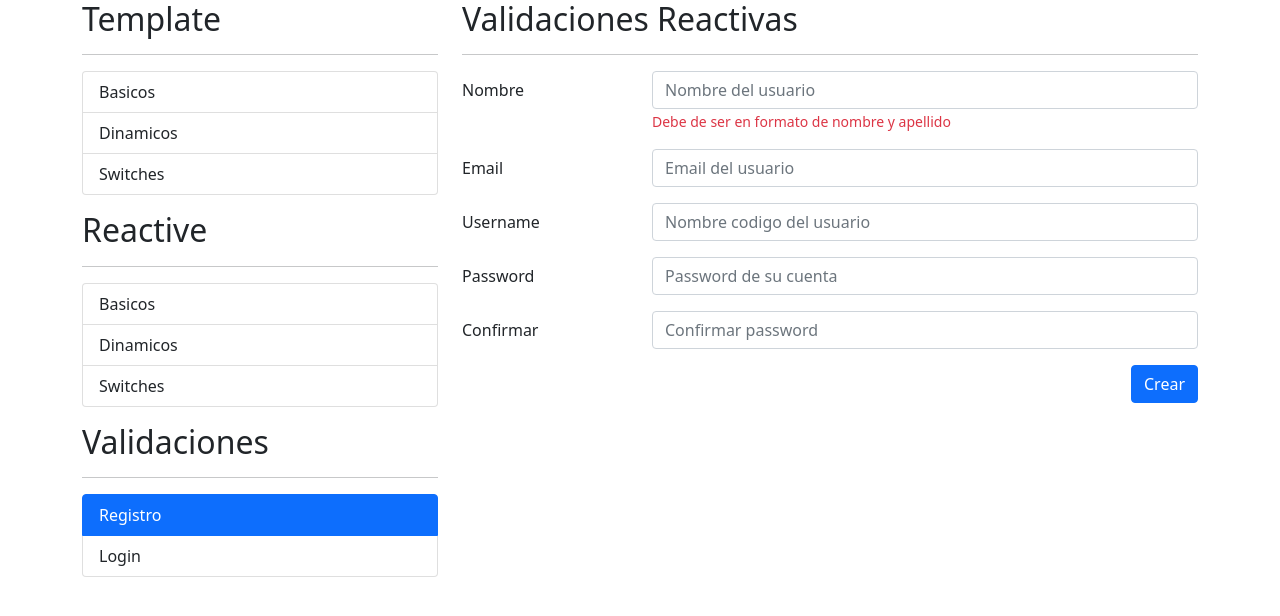
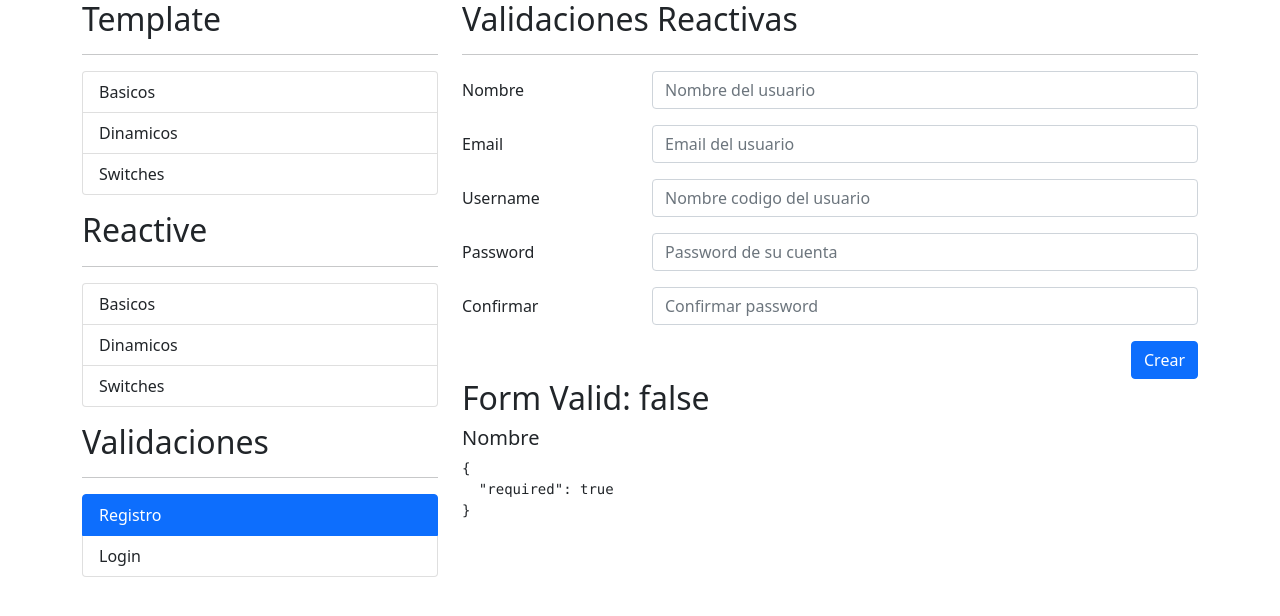
Before and after one commit to andemar-cursos/c.Angular_cero_experto_2021, an Angular app in the folder 06-formulariosApp/: page /auth/registro in a window 1280 px wide. Shown: the top 616 px of the page. Built offline with nearby package versions, Linux system fonts and the light colour scheme.

Commit message:
18-6 -> Regex
- Se uso una exprecion regular, para la validacion del campo nombre.

```diff
--- a/06-formulariosApp/src/app/auth/pages/registro/registro.component.html
+++ b/06-formulariosApp/src/app/auth/pages/registro/registro.component.html
@@ -3,7 +3,7 @@
 
 <div class="row">
   <div class="col">
-    <form autocomplete="off">
+    <form (ngSubmit)="guardar()" autocomplete="off" [formGroup]="miFormulario">
       <!-- Nombre -->
       <div class="row mb-3">
         <label class="col-sm-3 col-form-label">Nombre</label>
@@ -12,8 +12,9 @@
             type="text"
             class="form-control"
             placeholder="Nombre del usuario"
+            formControlName="nombre"
           />
-          <span class="form-text text-danger">
+          <span class="form-text text-danger" *ngIf="campoNoValido('nombre')">
             Debe de ser en formato de nombre y apellido
           </span>
         </div>
@@ -64,9 +65,14 @@
       </div>
       <div class="row">
         <div class="col">
-          <button class="btn btn-primary float-end">Crear</button>
+          <button class="btn btn-primary float-end" type="submit">Crear</button>
         </div>
       </div>
     </form>
   </div>
 </div>
+
+<h2>Form Valid: {{ miFormulario.valid }}</h2>
+
+<h5>Nombre</h5>
+<pre>{{ miFormulario.controls.nombre.errors | json }}</pre>
--- a/06-formulariosApp/src/app/auth/pages/registro/registro.component.ts
+++ b/06-formulariosApp/src/app/auth/pages/registro/registro.component.ts
@@ -1,4 +1,5 @@
 import { Component, OnInit } from '@angular/core';
+import { FormGroup, FormBuilder, Validators } from '@angular/forms';
 
 @Component({
   selector: 'app-registro',
@@ -6,7 +7,35 @@
   styles: [],
 })
 export class RegistroComponent implements OnInit {
-  constructor() {}
+  // TODO: Temporal
+
+  // Valida que el string sea: 'Nombre Apellido'
+  nombreApellidoPattern: string = '([a-zA-Z+]+) ([a-zA-Z]+)';
+
+  // Atributos
+  miFormulario: FormGroup = this.fb.group({
+    nombre: [
+      '',
+      [Validators.required, Validators.pattern(this.nombreApellidoPattern)],
+    ],
+  });
+
+  // Constructor
+  constructor(private fb: FormBuilder) {}
 
   ngOnInit(): void {}
+
+  // Metodos
+  guardar(): void {
+    console.log(this.miFormulario.value);
+
+    this.miFormulario.markAllAsTouched();
+  }
+
+  campoNoValido(campo: string): boolean | null {
+    return (
+      this.miFormulario.controls[campo]?.errors &&
+      this.miFormulario.controls[campo]?.touched
+    );
+  }
 }
```
Also changed, not shown: 06-formulariosApp/src/app/auth/auth.module.ts (+3 -6 lines).
